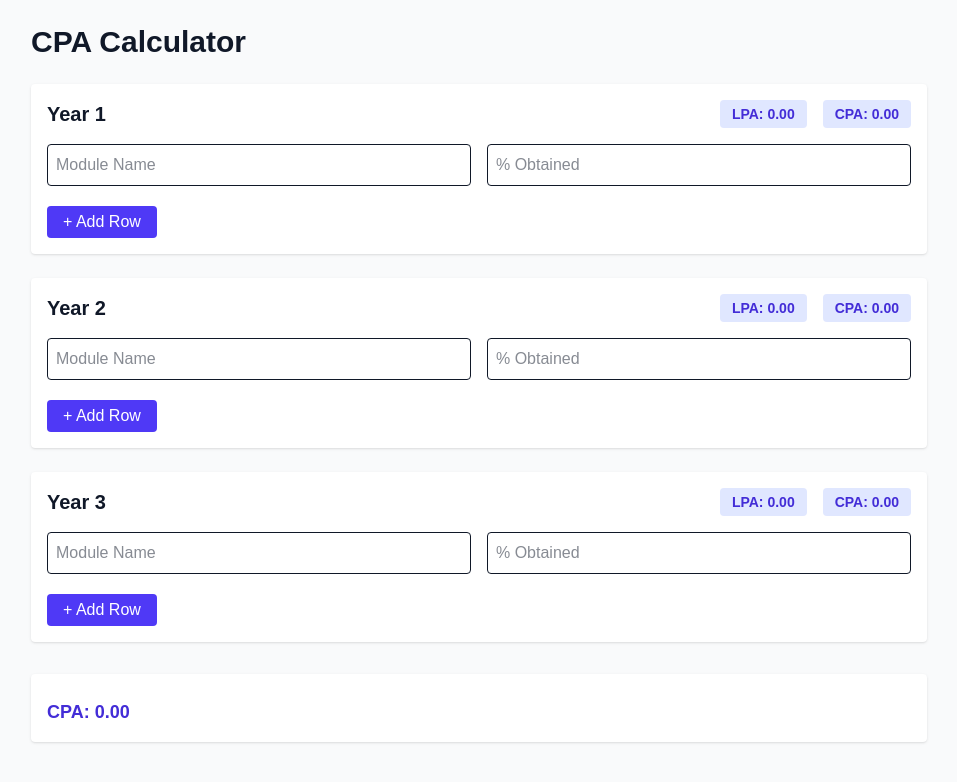
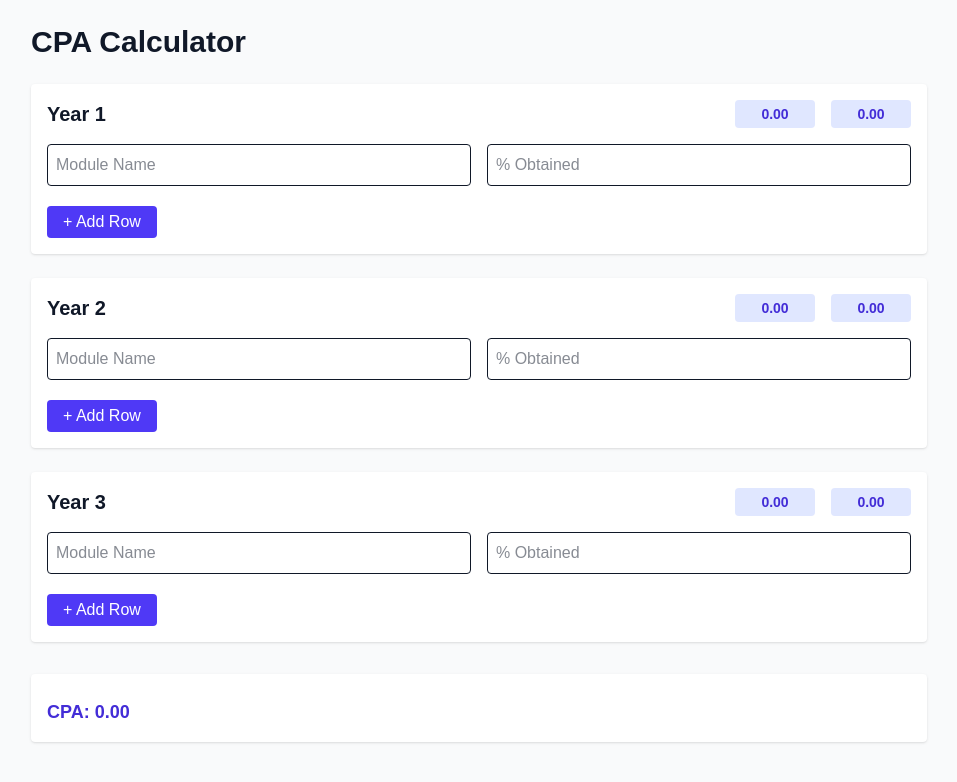
Before and after one commit to tanoojoy/lazy-grades, a Next.js app in the folder lazy-grades/: page /calculator in a window 1280 px wide. Shown: the top 782 px of the page, without its empty margins (161-1118 px from the left). Built offline with nearby package versions, Linux system fonts and the light colour scheme.

Commit message:
made cpa and lpa editable

```diff
--- a/lazy-grades/pages/calculator.js
+++ b/lazy-grades/pages/calculator.js
@@ -55,8 +55,8 @@ export default function CPA() {
         <div className="flex flex-col md:flex-row md:items-center justify-between gap-4 mb-4">
           <h2 className="text-xl font-bold flex-shrink-0">{label}</h2>
           <div className="flex gap-4 text-sm text-indigo-700 font-semibold">
-            <span className="bg-indigo-100 px-3 py-1 rounded">LPA: {lpa}</span>
-            <span className="bg-indigo-100 px-3 py-1 rounded">CPA: {cpa}</span>
+            <input className="bg-indigo-100 px-3 py-1 rounded w-20 text-center font-semibold" value={lpa} onChange={e => { const val = parseFloat(e.target.value); if (!isNaN(val)) setter(prev => prev.map(r => ({ ...r, percentage: val })))} } />
+            <input className="bg-indigo-100 px-3 py-1 rounded w-20 text-center font-semibold" value={cpa} onChange={e => { const val = parseFloat(e.target.value); if (!isNaN(val)) { const totalCredits = totalWeightedCredits / 12; const avgPercent = (val * totalWeightedCredits) / (12 * totalCredits); const allSetters = [setYear1, setYear2, setYear3]; allSetters.forEach(setter => setter(prev => prev.map(r => r.percentage ? r : { ...r, percentage: avgPercent.toFixed(2) }))); } }} />
           </div>
         </div>
         {year.map((mod, i) => (
```
